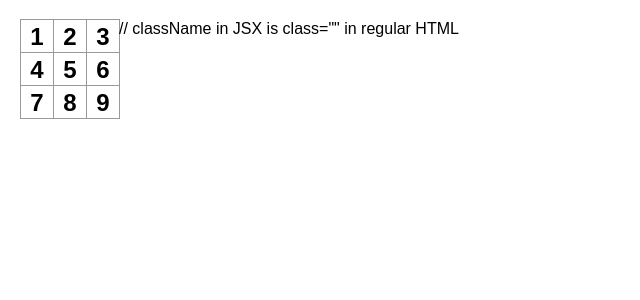
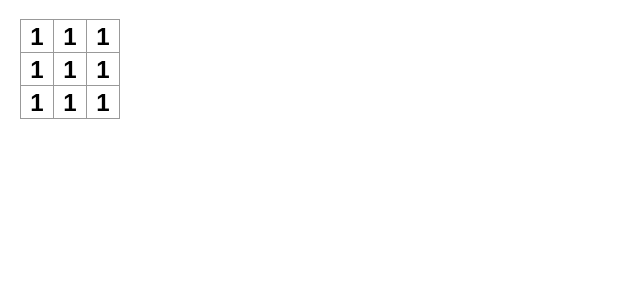
Before and after one commit to llihcchill/tic-tac-toe, a React (Create React App) app: page / in a window 1280 px wide. Shown: the top 300 px of the page, without its empty margins (0-640 px from the left). Built offline with nearby package versions, Linux system fonts and the light colour scheme.

Commit message:
Update App.js

```diff
--- a/App.js
+++ b/App.js
@@ -1,28 +1,36 @@
+function Square() {
+  // function doesn't contain export so it will not be rendered
+  // and is used for the client-side logic
+  return <button className="square">1</button>;
+}
+
 export default function Board() {
+  // export means that this function can be used anywhere
+  // default means that this function is the main one in the file
+
   return (
     // a function cannot return multiple JSX elements at once
     // in order to actually return multiple, you can wrap all of the
     // elements into a fragment and render them all in one
+
+    // inside of fragment, the <Square></Square> things are calling the
+    // Square() function, take note very cool!!
     <>
       <div className="board-row">
-      // className in JSX is class="" in regular HTML
-        <button className="square">1</button>
-        <button className="square">2</button>
-        <button className="square">3</button>
+        <Square></Square>
+        <Square></Square>
+        <Square></Square>
       </div>
       <div className="board-row">
-        <button className="square">4</button>
-        <button className="square">5</button>
-        <button className="square">6</button>
+        <Square></Square>
+        <Square></Square>
+        <Square></Square>
       </div>
       <div className="board-row">
-        <button className="square">7</button>
-        <button className="square">8</button>
-        <button className="square">9</button>
+        <Square></Square>
+        <Square></Square>
+        <Square></Square>
       </div>
     </>
   );
 }
-
-// export means that this function can be used anywhere
-// default means that this function is the main one in the file
```
